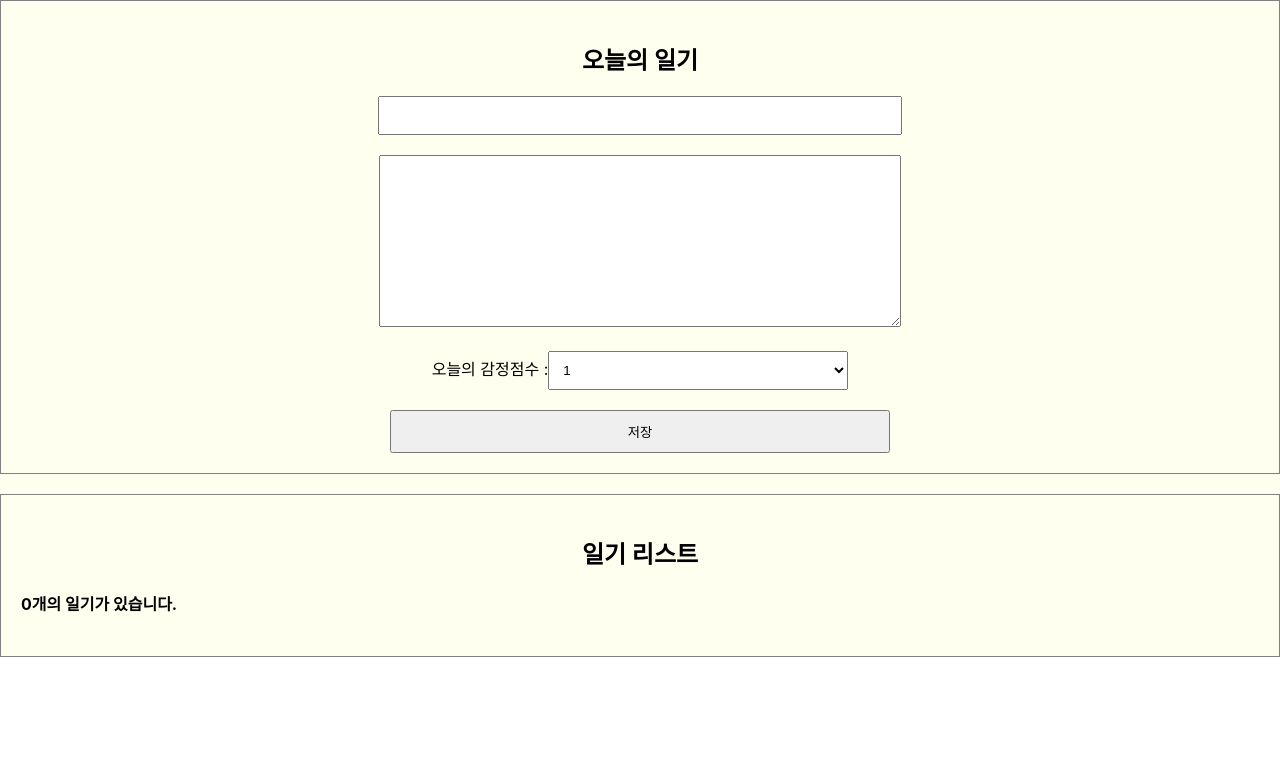
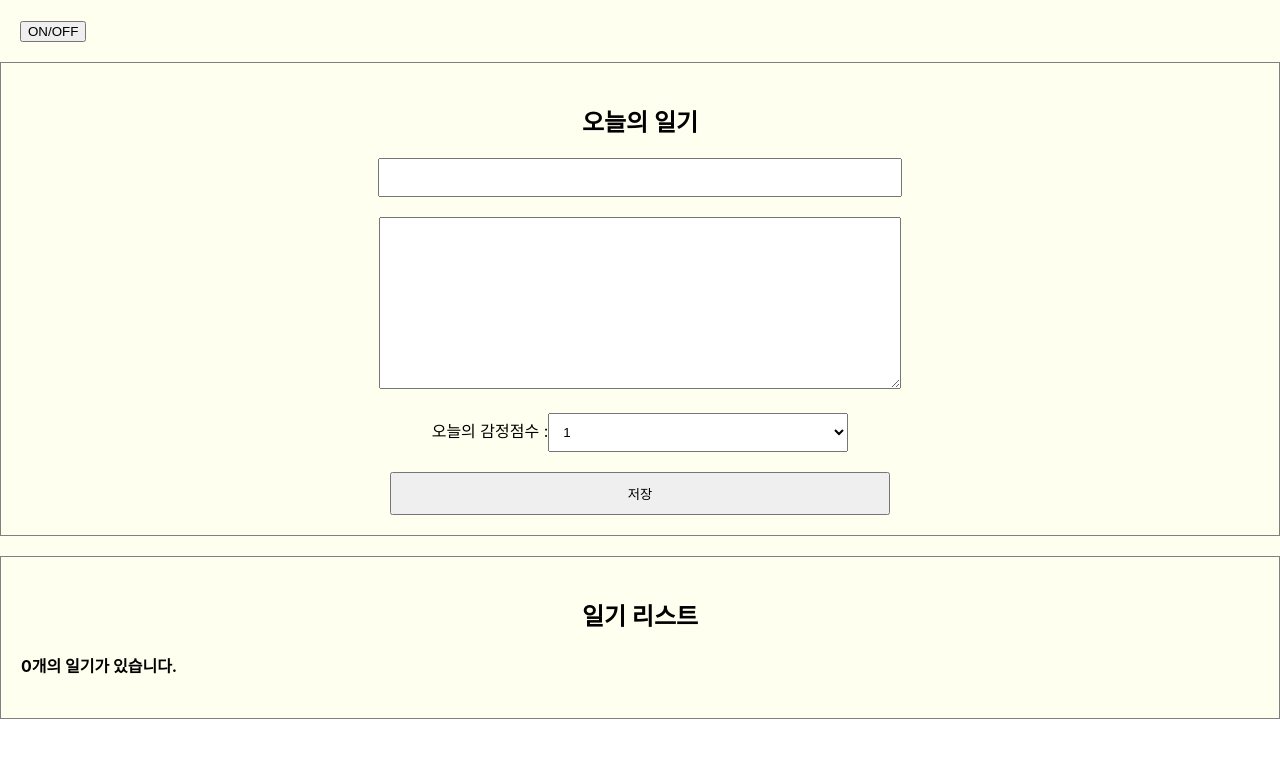
Before and after one commit to DGJSKIM/simplediary_ts, a React (Create React App) app: page / in a window 1280 px wide. Shown: the top 758 px of the page. Built offline with nearby package versions, Linux system fonts and the light colour scheme; the HTML template or start-up script is replaced by a standard one.

Commit message:
useEffect

```diff
--- a/src/App.tsx
+++ b/src/App.tsx
@@ -3,6 +3,7 @@
 import DiaryEditor from "./DiaryEditor";
 import DiaryList from "./DiaryList";
 import Diary from "./Diary";
+import Lifecycle from "./Lifecycle";
 
 // type dummyList = Diary[];
 // const dummyList = [
@@ -61,6 +62,7 @@
     }
   return (
     <div className="App">
+        <Lifecycle/>
         <DiaryEditor onCreate = {onCreate}/>
         <DiaryList onRemove={onRemove} onEdit={onEdit} diaryList={data}/>
     </div>
--- /dev/null
+++ b/src/Lifecycle.tsx
@@ -0,0 +1,33 @@
+import React,{useEffect, useState} from "react";
+
+const UnmountTest = () => {
+    useEffect(() => {
+        console.log("Mount!!");
+        return ()=>{
+            // unmount 시점에 실행
+            console.log("Unmount!!")
+        }
+    }, []);
+
+    return <div>Unmount Testing Component</div>
+}
+
+const Lifecycle = () => {
+    const [isVisible,setIsVisible] = useState(false);
+    const toggle = () => setIsVisible(!isVisible);
+
+
+    return (
+        <div style={{padding : 20}}>
+            <button onClick={toggle}>ON/OFF</button>
+            {isVisible && <UnmountTest/>}
+        </div>
+
+    );
+};
+
+Lifecycle.propTypes = {
+
+};
+
+export default Lifecycle;
```
